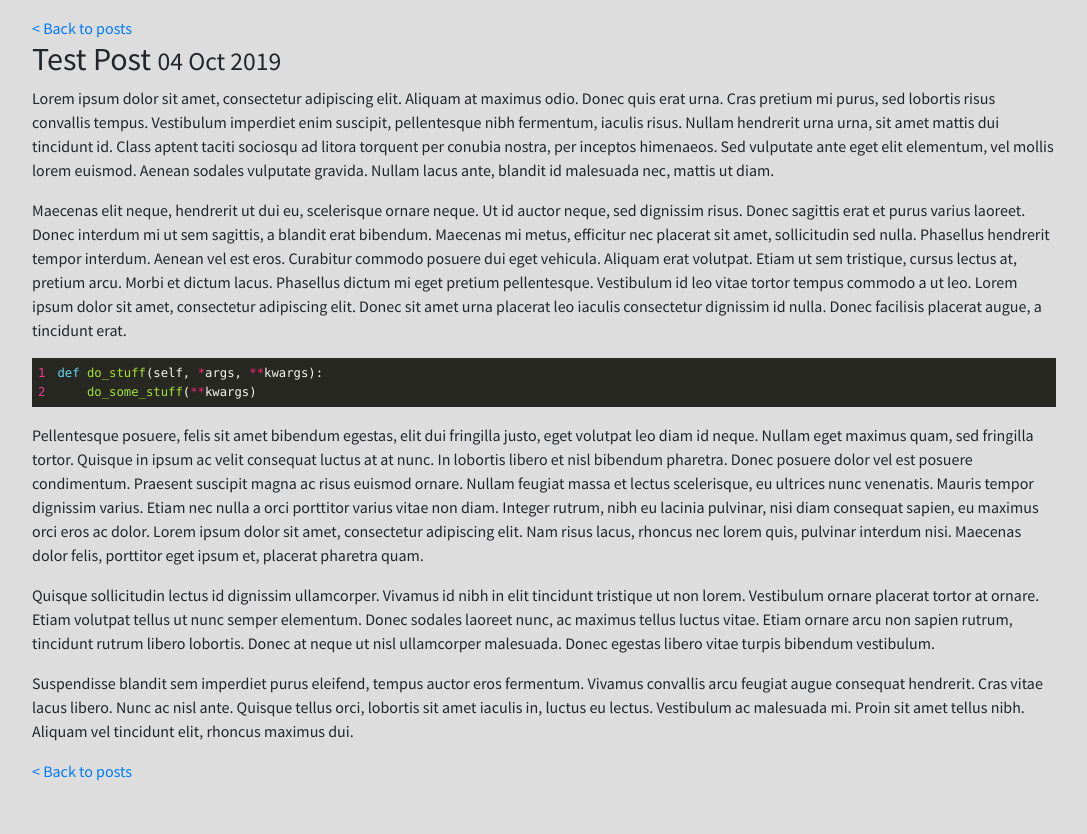
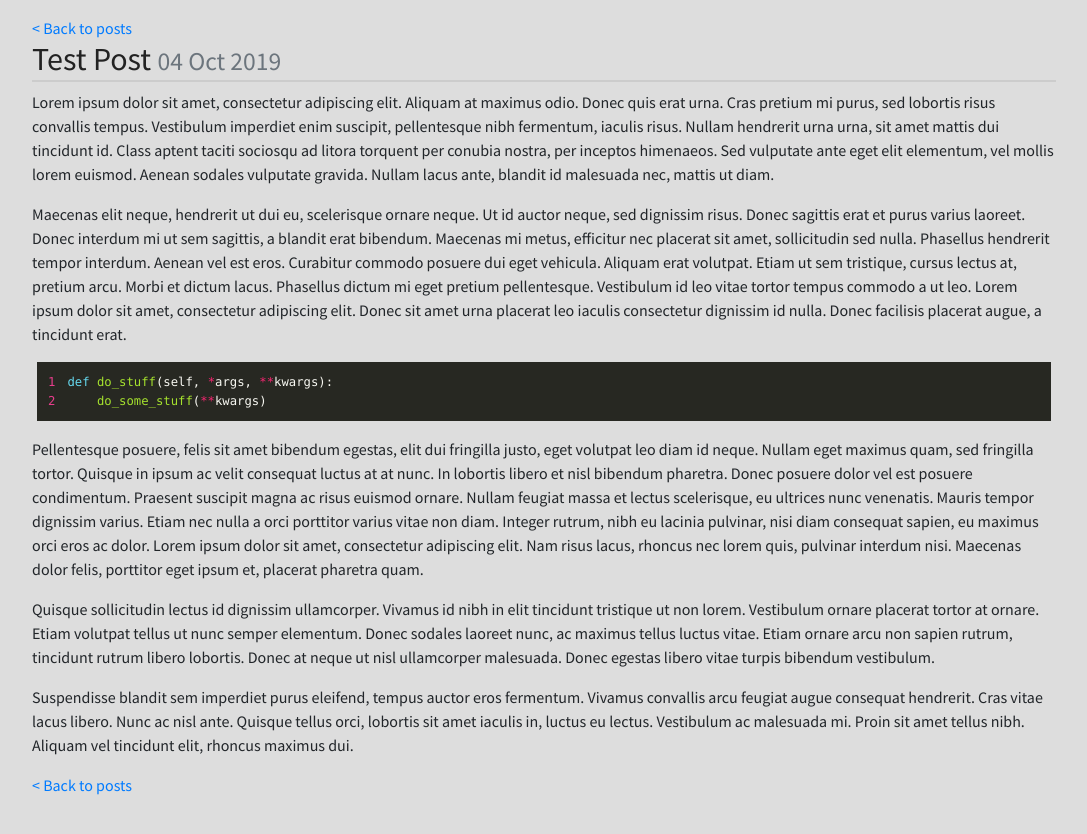
Before and after one commit to tombloor/alitebyte, a Jekyll site: the page built from _posts/2019-10-07-test.md, in a window 1280 px wide. Shown: the top 834 px of the page, without its empty margins (96-1183 px from the left). Built offline with Jekyll 4.4.1, drawn with Linux system fonts in a browser that asks for light colours.

Commit message:
Tweaked code snippet padding

```diff
--- a/_layouts/post.html
+++ b/_layouts/post.html
@@ -3,9 +3,9 @@
 ---
 
 <a href='/index.html'>&lt; Back to posts</a>
-<h2>
+<h2 class='post-heading'>
     {{ page.title }}
-    <small>{{ page.date | date_to_string }}</small>
+    <small class='text-muted'>{{ page.date | date_to_string }}</small>
 </h2>
 <div>
     {{ content }}
--- a/_sass/main.scss
+++ b/_sass/main.scss
@@ -10,10 +10,12 @@
 
 .highlight .gutter pre {
     color: #e83e8c;
+}
+.highlight pre {
     margin: 5px;
 }
-.highlight .code pre {
-    margin: 5px;
+.highlight > pre {
+    padding: 5px;
 }
 
 .wrapper {
--- a/_sass/posts.scss
+++ b/_sass/posts.scss
@@ -11,7 +11,7 @@
     text-decoration: none;
 }
 
-.post-heading h2 {
+.post-heading h2, h2.post-heading {
     border-bottom: 2px solid #ccc;
     padding-bottom: 2px;
 }
```
